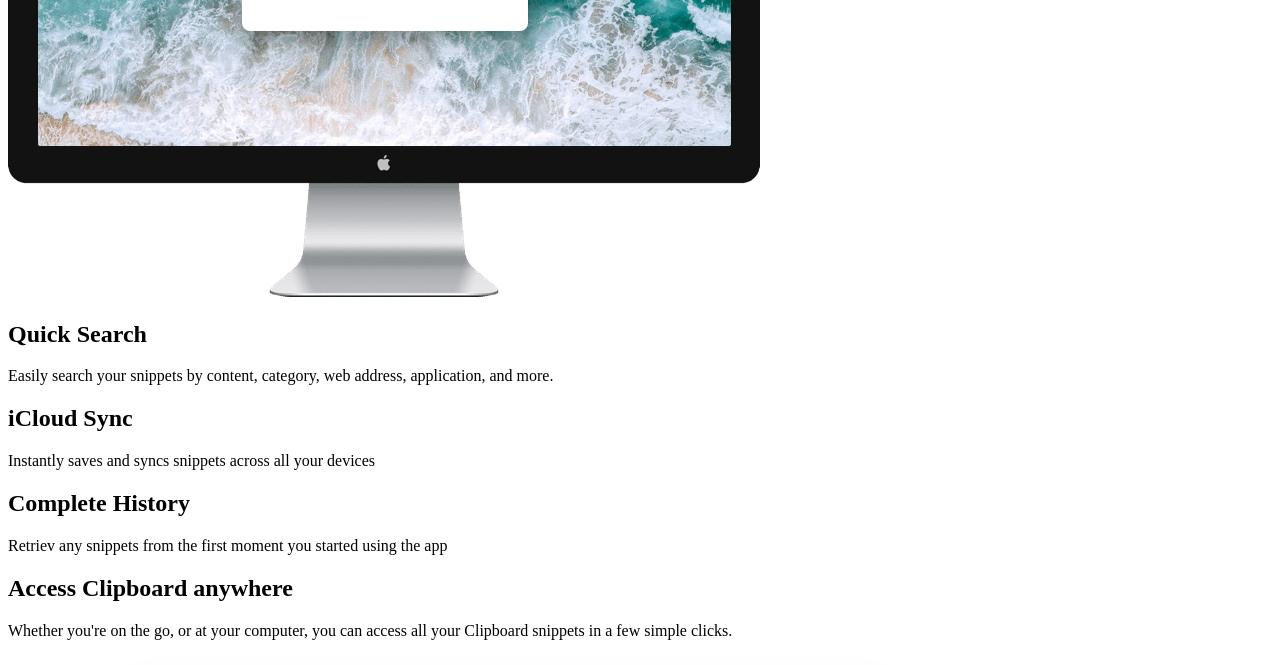
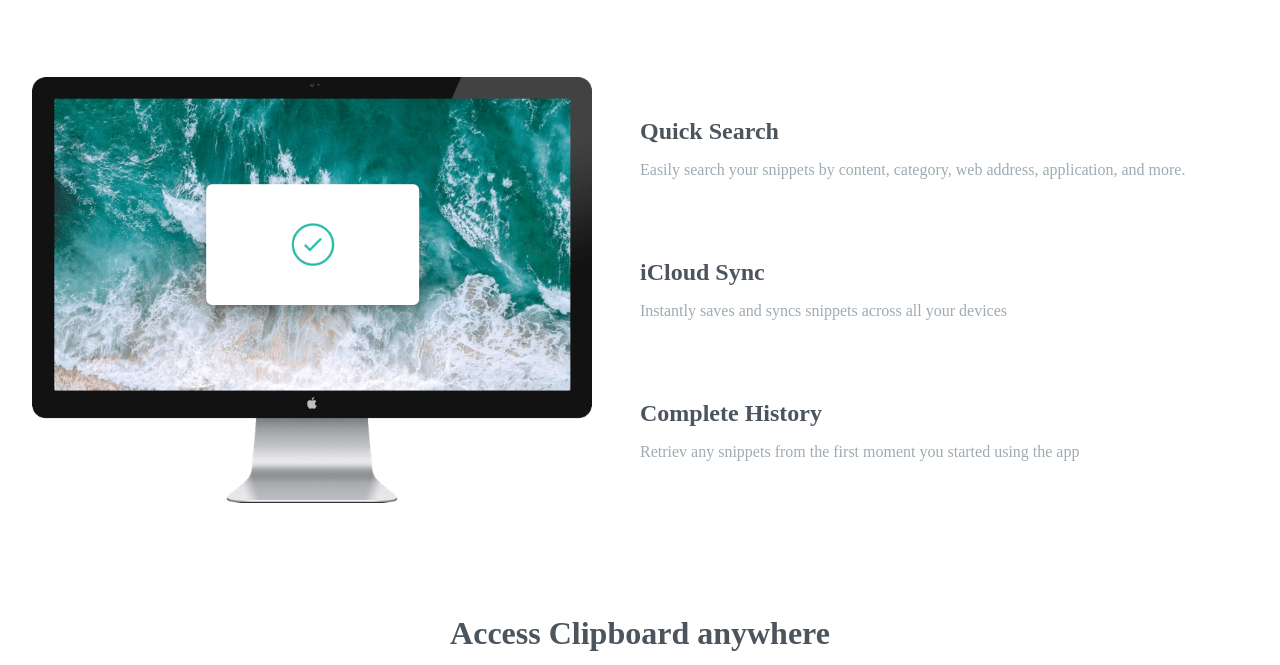
Before and after one commit to Sage-25/CLIPBOARD-LANDING-PAGE, a plain HTML site: page index.html in a window 1280 px wide. Shown: the part 635-1300 px from the top of the page. Drawn offline with Linux system fonts and the light colour scheme; the site is published under a folder, as on GitHub Pages, so addresses that start at the root find nothing; a web font is replaced by a local one.

Commit message:
linking the css file

```diff
--- a/clipboard-css-styles/global.css
+++ b/clipboard-css-styles/global.css
@@ -11,7 +11,7 @@ button {
 }
 
 body {
-  background-image: url(/image-container/bg-header-desktop.png);
+  background-image: url(../image-container/bg-header-desktop.png);
   background-repeat: no-repeat;
   background-size: 100%;
 }
@@ -29,7 +29,7 @@ section {
 /*media quary for body*/
 @media (max-width: 600px) {
   body {
-    background: url(/image-container/bg-header-mobile.png);
+    background: url(../image-container/bg-header-mobile.png);
     background-repeat: no-repeat;
     background-size: 100%;
   }
--- a/index.html
+++ b/index.html
@@ -10,9 +10,9 @@
   <link rel="preconnect" href="https://fonts.gstatic.com" crossorigin>
   <link href="https://fonts.googleapis.com/css2?family=Bai+Jamjuree:ital,wght@0,200;0,300;0,400;0,500;0,600;0,700;1,200;1,300;1,400;1,500;1,600;1,700&display=swap" rel="stylesheet">
 
-  <link rel="stylesheet" href="/clipboard-css-styles/clipboard.css">
-  <link rel="stylesheet" href="/clipboard-css-styles/global.css">
-  <link rel="stylesheet" href="/clipboard-css-styles/media-quary.css">
+  <link rel="stylesheet" href="./clipboard-css-styles/clipboard.css">
+  <link rel="stylesheet" href="./clipboard-css-styles/global.css">
+  <link rel="stylesheet" href="./clipboard-css-styles/media-quary.css">
 </head>
 
 <body>
```
